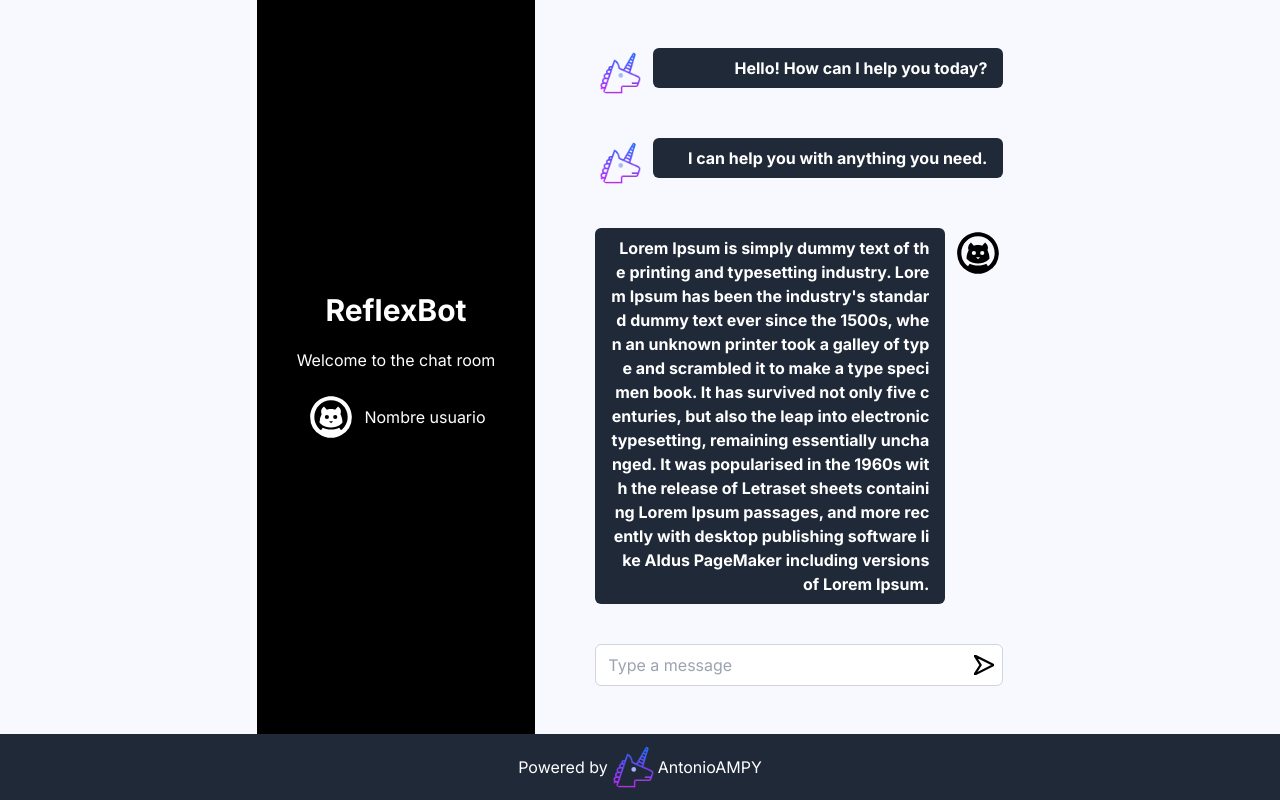
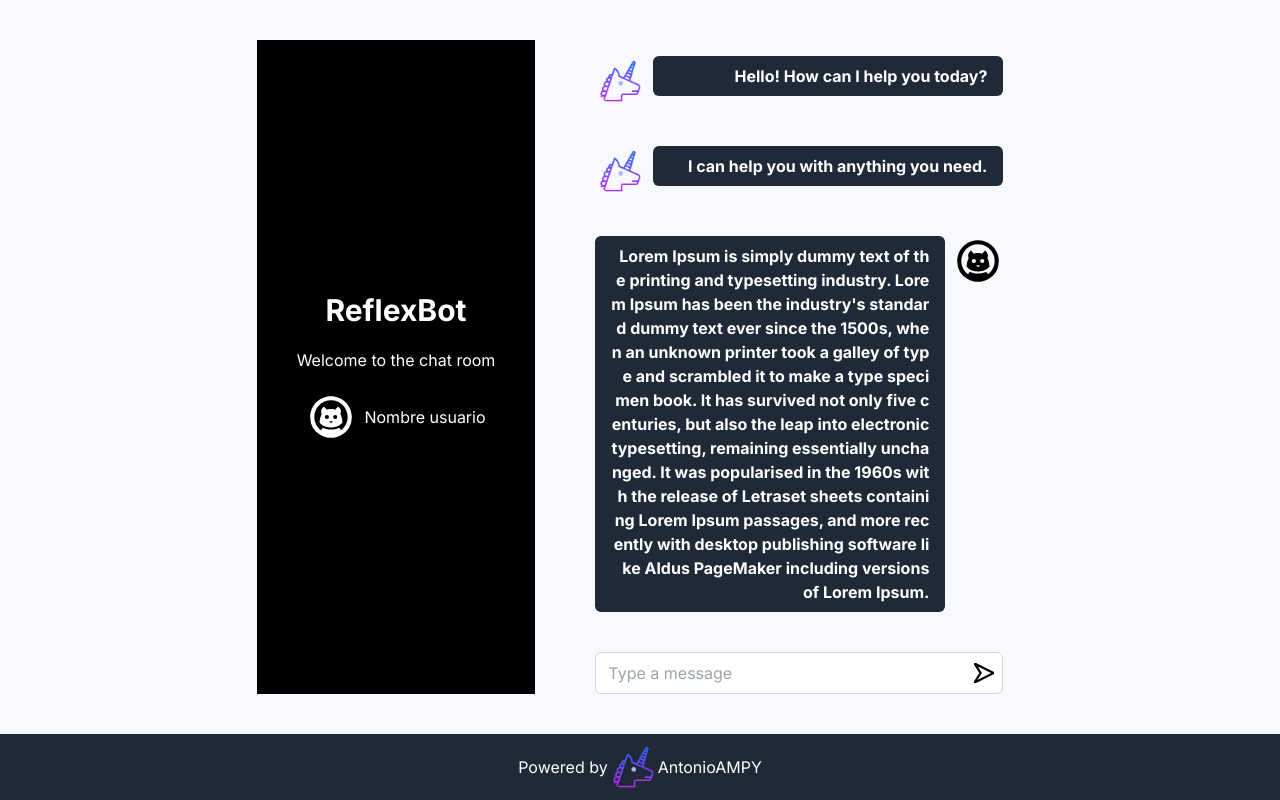
Before and after one commit to AntonioAMPY/chatbot-ref-ai, a Next.js app: page /chat in a window 1280 px wide. Built offline with nearby package versions, Linux system fonts and the light colour scheme.

Commit message:
feat: Add margin to chat page sidebar for better spacing

```diff
--- a/app/components/chat/chat.tsx
+++ b/app/components/chat/chat.tsx
@@ -9,9 +9,9 @@ export function Chat() {
       className="flex flex-col justify-around h-screen gap-x-5"
       aria-label="Chat room"
     >
-      <div className="flex justify-center items-center h-full gap-x-10">
+      <div className="flex justify-center items-center h-full gap-x-10 my-10">
         <Sidebar />
-        <div className="flex flex-col gap-y-10">
+        <div className="flex flex-col justify-end items-center gap-y-10 h-full">
           <main
             className="flex flex-col justify-center items-center gap-x-5 gap-y-10 max-w-md"
             role="main"
--- a/app/components/chat/input-message.tsx
+++ b/app/components/chat/input-message.tsx
@@ -2,13 +2,13 @@ import Image from "next/image";
 
 export function InputMessage() {
   return (
-    <form className="flex justify-center items-center gap-x-2 w-full">
-      <div className="relative border border-gray-300 rounded-md">
+    <form className="flex justify-center items-center w-full px-5">
+      <div className="relative border border-gray-300 rounded-md w-full">
         <input
           type="text"
           id="message"
           name="message"
-          className="p-2 w-full pl-3 pr-40 rounded-md"
+          className="p-2 w-full pl-3 rounded-md"
           placeholder="Type a message"
         />
         <button
```
